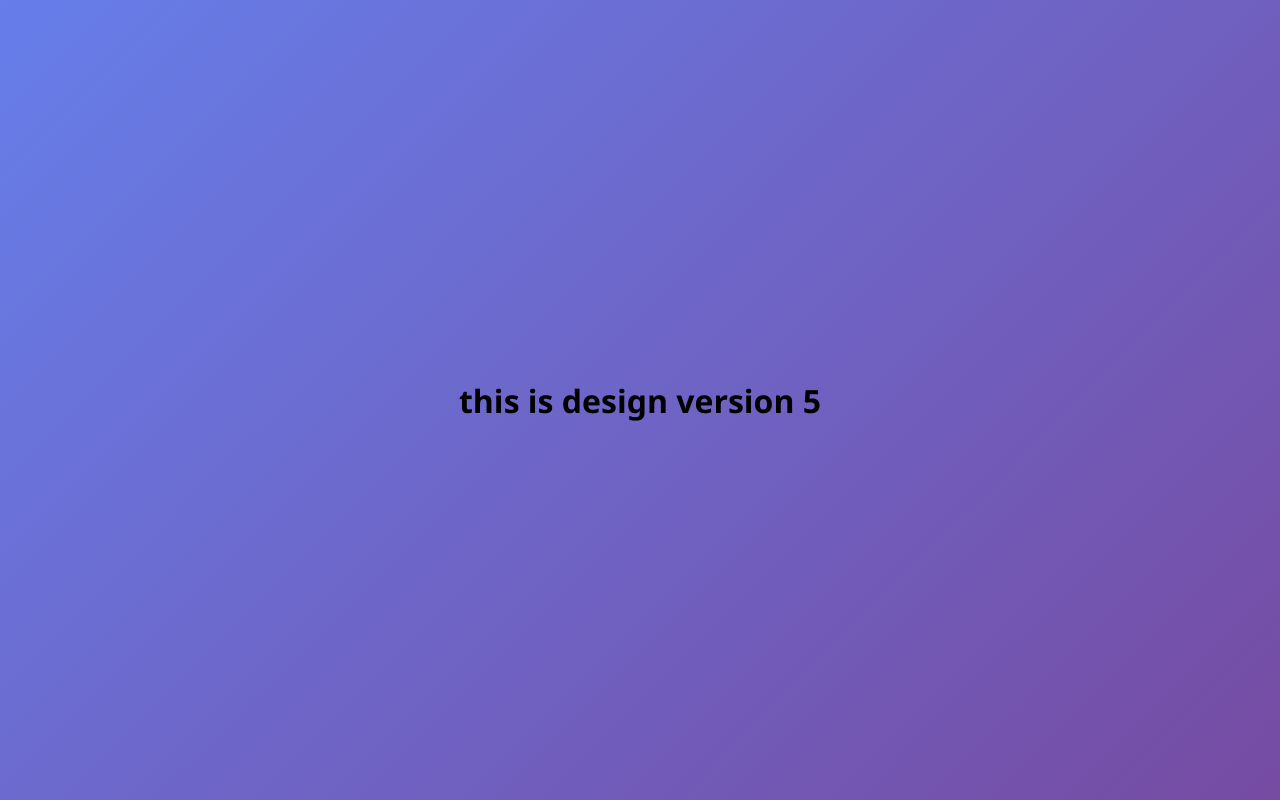
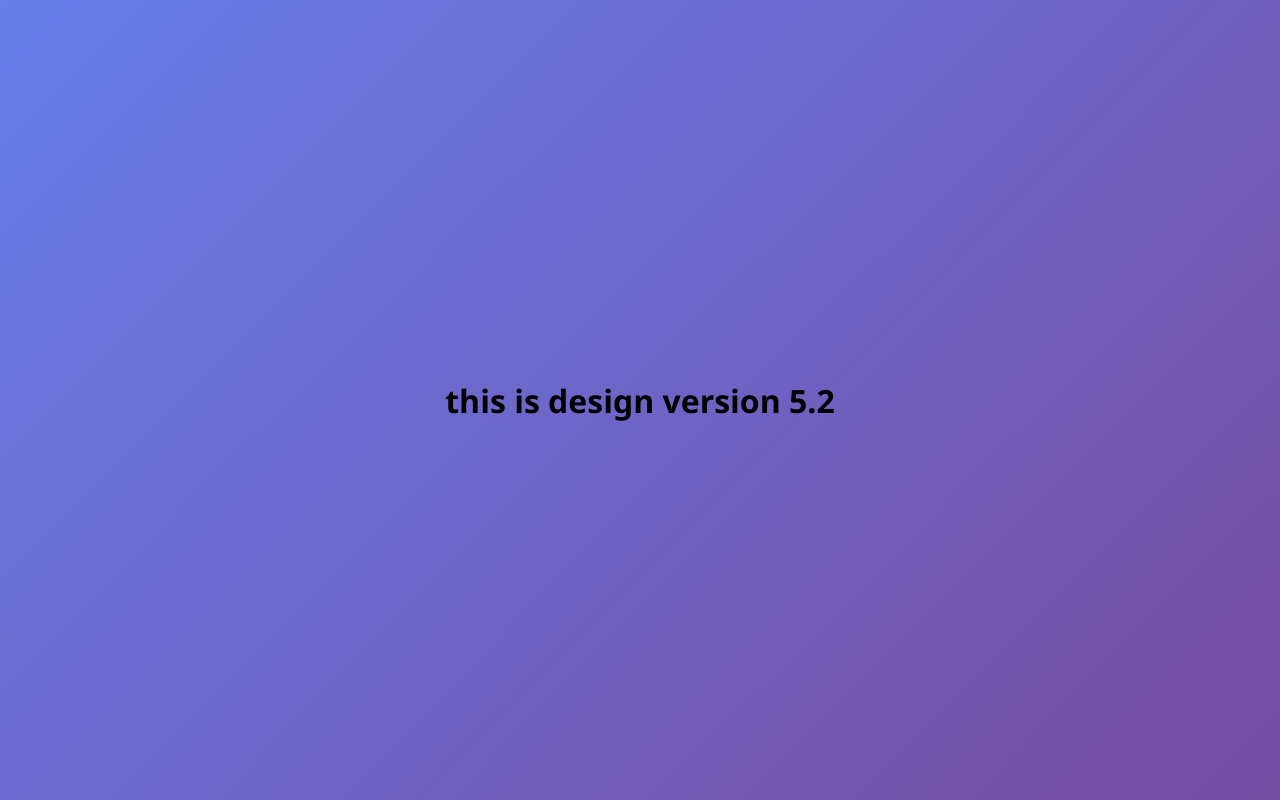
Before and after one commit to VANSHKALRA88/GIT-LEARN, a plain HTML site: page index.html in a window 1280 px wide. Drawn offline with Linux system fonts and the light colour scheme.

Commit message:
change 5.2

```diff
--- a/index.html
+++ b/index.html
@@ -7,7 +7,7 @@
     <link rel="stylesheet" href="styles.css">
 </head>
 <body>
-    <h1>this is design version 5</h1>
+    <h1>this is design version 5.2</h1>
 
 
 </body>
```
